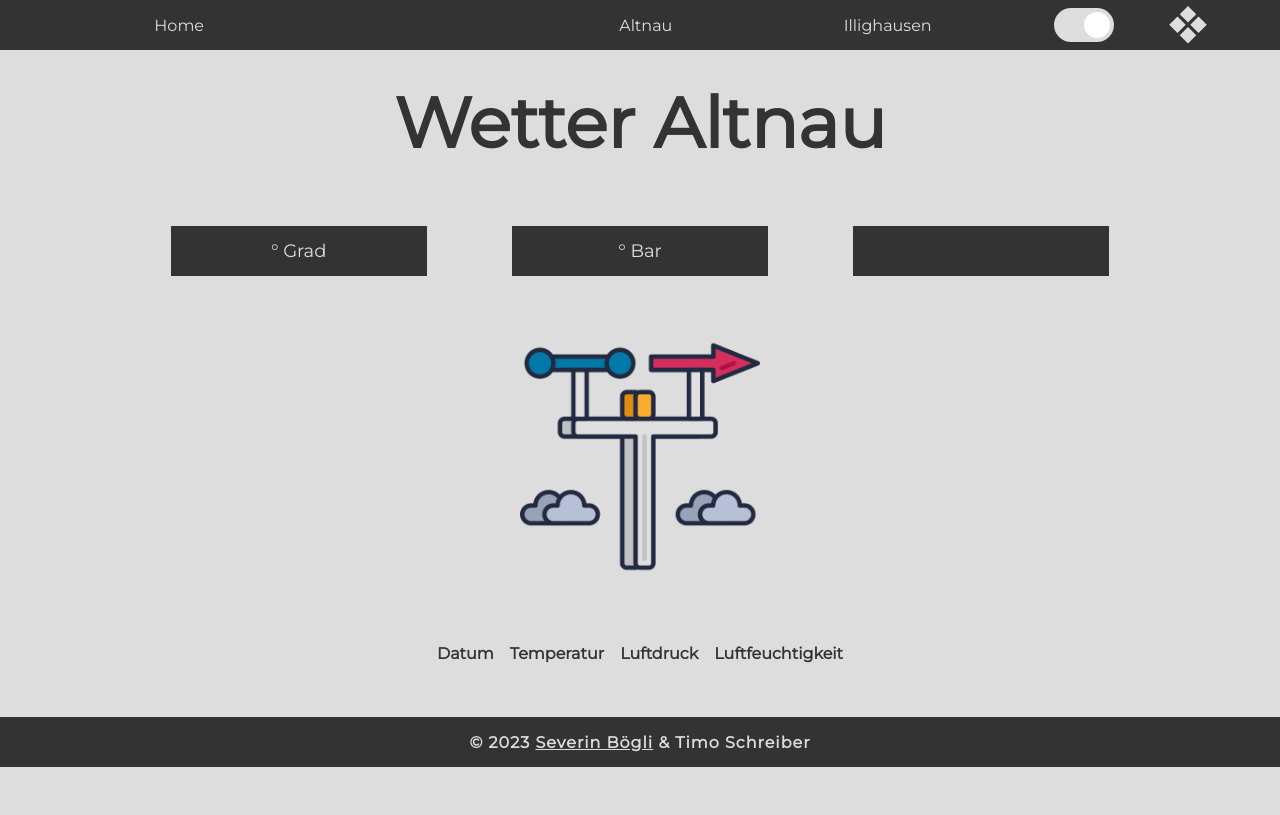
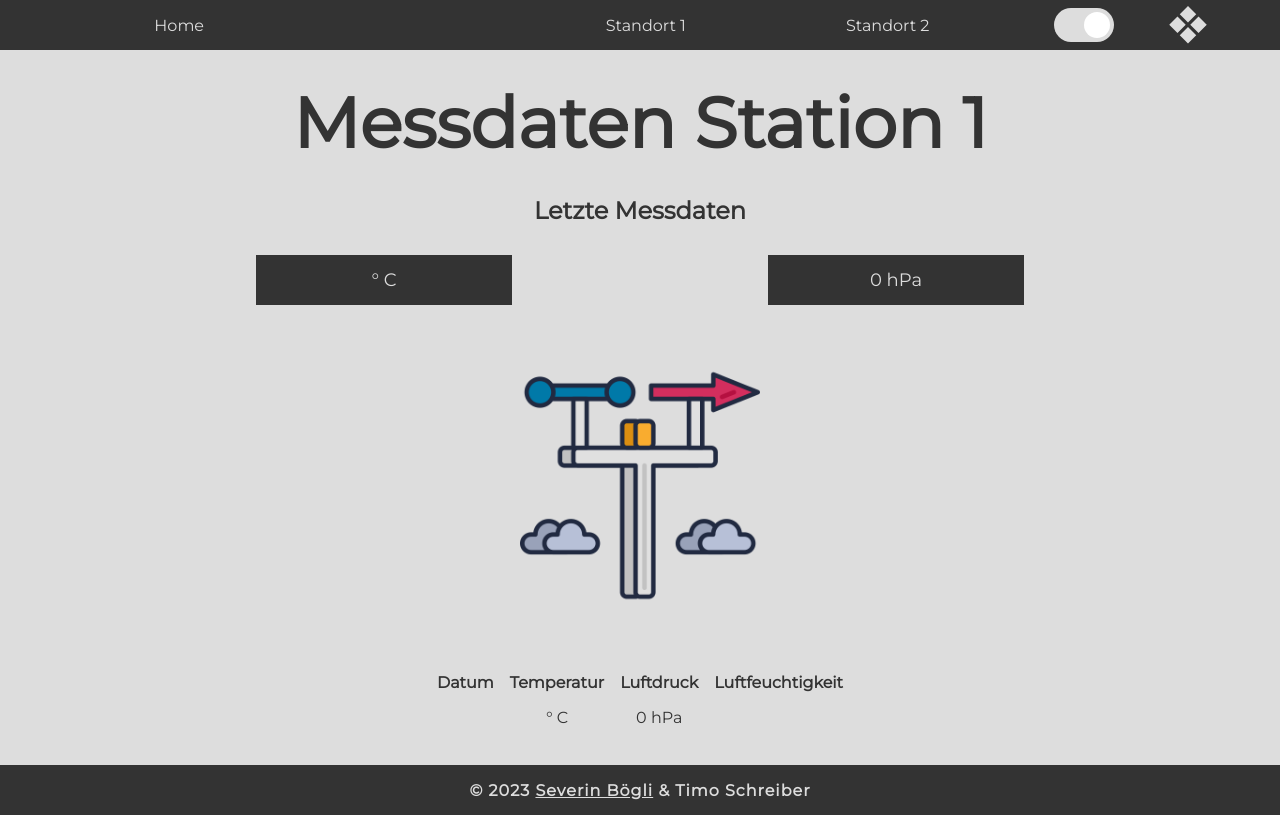
Before and after one commit to Severinboegli/Wetterstation, a PHP site: page /Website/Altnau.php in a window 1280 px wide. Before the commit the page ends 767 px from the top, so only its background shows below. Run offline with PHP 8.4, Linux system fonts and the light colour scheme; data comes from the database, SQL or seed files in the repository; lists and menus that the app fills with data are empty; some libraries are stand-ins or nearby versions.

Commit message:
Anpassung Webseite

```diff
--- a/Website/Altnau.php
+++ b/Website/Altnau.php
@@ -4,21 +4,24 @@
 <head>
     <meta charset="UTF-8" />
     <meta name="viewport" content="width=device-width, initial-scale=1.0" />
-    <title>Wetter Altnau</title>
+    <title>Wetter Standort 1</title>
     <link rel="stylesheet" href="./Style/style.css" />
-    <link rel="stylesheet" href="./Style/reset.css" />
     <link rel="stylesheet" href="./Style/Switch.css" />
 </head>
 
-<body onload="reload()">
+
+<script type="text/javascript" src="./Javascript/main.js"></script>
+<script type="text/javascript" src="./Javascript/auto_update.js"></script>
+
+<body onload="loadDatas()">
     <!-- Header -->
     <nav class="navbar">
         <a class="navbar-left" href="./">Home</a>
 
         <div class="navbar-right">
             <div class="navbar-right-text">
-                <a class="navbar-right-text-a" href="./Altnau.php">Altnau</a>
-                <a class="navbar-right-text-a" href="./Illighausen.php">Illighausen</a>
+                <a class="navbar-right-text-a" href="./Altnau.php">Standort 1</a>
+                <a class="navbar-right-text-a" href="./Illighausen.php">Standort 2</a>
             </div>
             <!-- Switch-->
             <label class="switch navbar-switch">
@@ -39,11 +42,13 @@
 
     <!-- Main Content-->
     <main>
-        <h1 class="title">Wetter Altnau</h1>
+        <h1 class="title">Messdaten Station 1</h1>
+
+        <h2>Letzte Messdaten</h2>
+
         <div class="Column-Button" id="titleDatas">
-            <p class="datas">Test</p>
-            <p class="datas">Test</p>
-            <p class="datas">Test</p>
+            <p class="datas"></p>
+            <p class="datas"></p>
         </div>
 
         <!-- Picture Column -->
@@ -67,9 +72,6 @@
             & Timo Schreiber
         </p>
     </footer>
-
-    <script type="text/javascript" src="./Javascript/main.js"></script>
-    <script type="text/javascript" src="./Javascript/auto_update.js"></script>
 </body>
 
 </html>
--- a/Website/Javascript/auto_update.js
+++ b/Website/Javascript/auto_update.js
@@ -20,8 +20,27 @@ function currentData() {
   xmlhttp.send();
 }
 
+function manipulateURL() {
+  var aktuellerURL = window.location.href;
+  var anzuzeigenderURL = aktuellerURL.split('.')[0];
+  window.history.replaceState({}, document.title, anzuzeigenderURL);
+}
+
+function loadDatas() {
+  //manipulateURL();
+  currentData();
+  reload();
+}
+
+
+
 // reloads the datas every 8 seconds
+/*
+
 const interval = setInterval(function () {
   reload();
   currentData();
 }, 1000);
+
+
+*/
--- a/Website/PHP/currentDatas.php
+++ b/Website/PHP/currentDatas.php
@@ -18,11 +18,10 @@ $sql = "select * from datas order by datas_ID desc limit 1";
 $result = mysqli_query($conn, $sql);
 
 while ($row = mysqli_fetch_array($result)) {
-    echo "<p class='datas' >" . $row['temp'] . "° Grad</p>";
-    echo "<p class='datas' >" . $row['pressure'] . "° Bar</p>";
-    echo "<p class='datas' >" . $row['humidity'] . "</p>";
+    echo "<p class='datas' >" . $row['temp'] . "° C</p>";
+    echo "<p class='datas' >" . $row['pressure'] / 100 . " hPa</p>";
+    //echo "<p class='datas' >" . $row['humidity'] . "</p>";
 }
 
 mysqli_close($conn);
-
 ?>
--- a/Website/PHP/reload.php
+++ b/Website/PHP/reload.php
@@ -13,7 +13,7 @@ if (!$conn) {
 }
 
 // Daten in die Tabelle einfügen
-$sql = "select * from datas order by datas_ID desc";
+$sql = "select * from datas order by datas_ID desc limit 10";
 
 $result = mysqli_query($conn, $sql);
 
@@ -28,8 +28,8 @@ echo "<table>
 while ($row = mysqli_fetch_array($result)) {
     echo "<tr>";
     echo "<td>" . $row['recorded_time'] . "</td>";
-            echo "<td>" . $row['temp'] . "</td>";
-            echo "<td>" . $row['pressure'] . "</td>";
+    echo "<td>" . $row['temp'] . "° C</td>";
+    echo "<td>" . $row['pressure'] / 100 . " hPa</td>";
     echo "<td>" . $row['humidity'] . "</td>";
     echo "</tr>";
 }
--- a/Website/Style/style.css
+++ b/Website/Style/style.css
@@ -238,14 +238,17 @@ footer * {
     margin: 10px 0;
   }
 
-  .datas {
+  p.datas {
     width: auto;
     height: 50px;
     border: none;
     margin: 10px 0;
+    width: 100%;
   }
 
   .Column-Full h3 {
     font-size: 25px;
   }
+
+
 }
```
Also changed, not shown: Website/Illighausen.php (+11 -4 lines), Website/index.html (+4 -6 lines), Website/Style/reset.css (added), Website/favicon.ico (added). Lines whose indentation alone changed are shown as unchanged.
